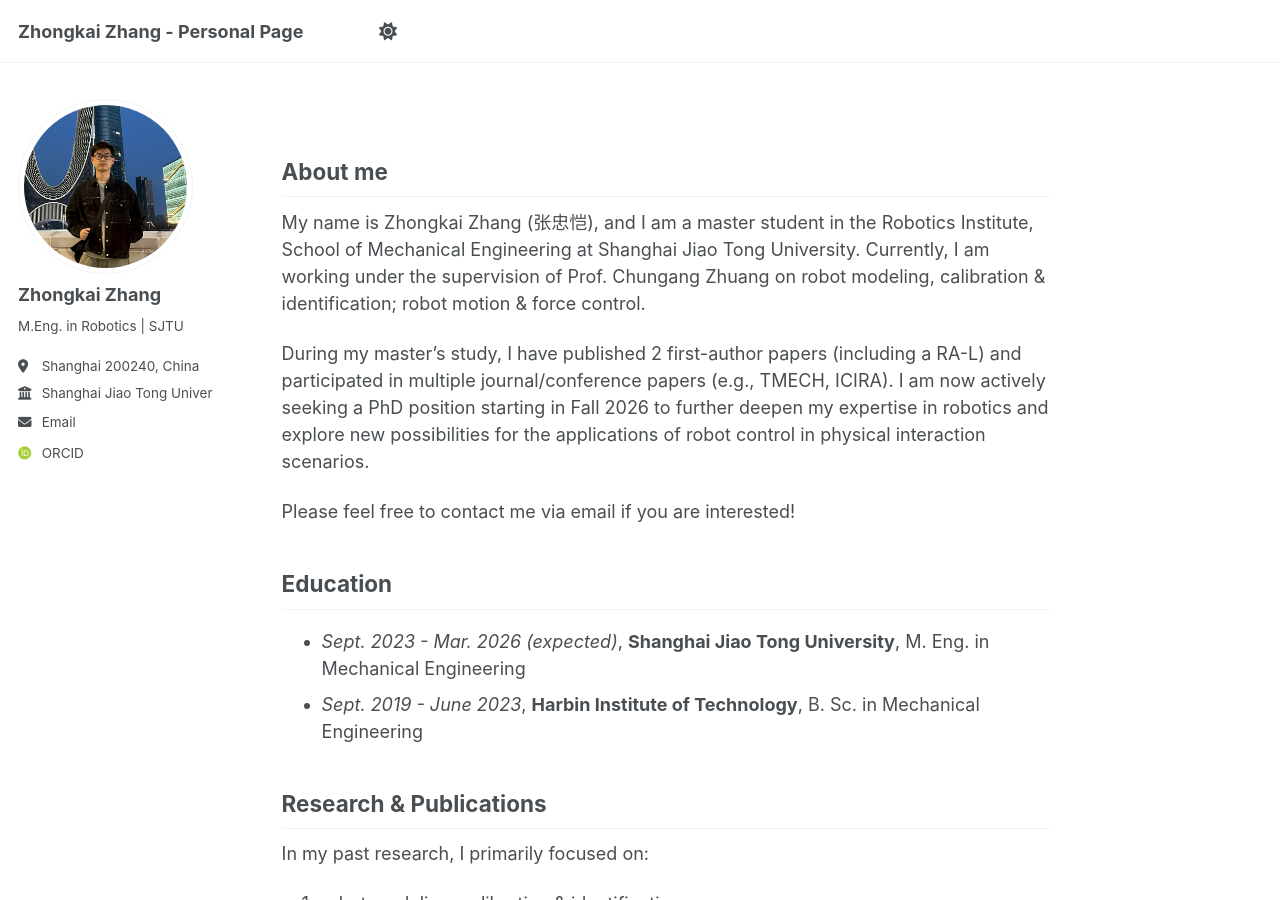
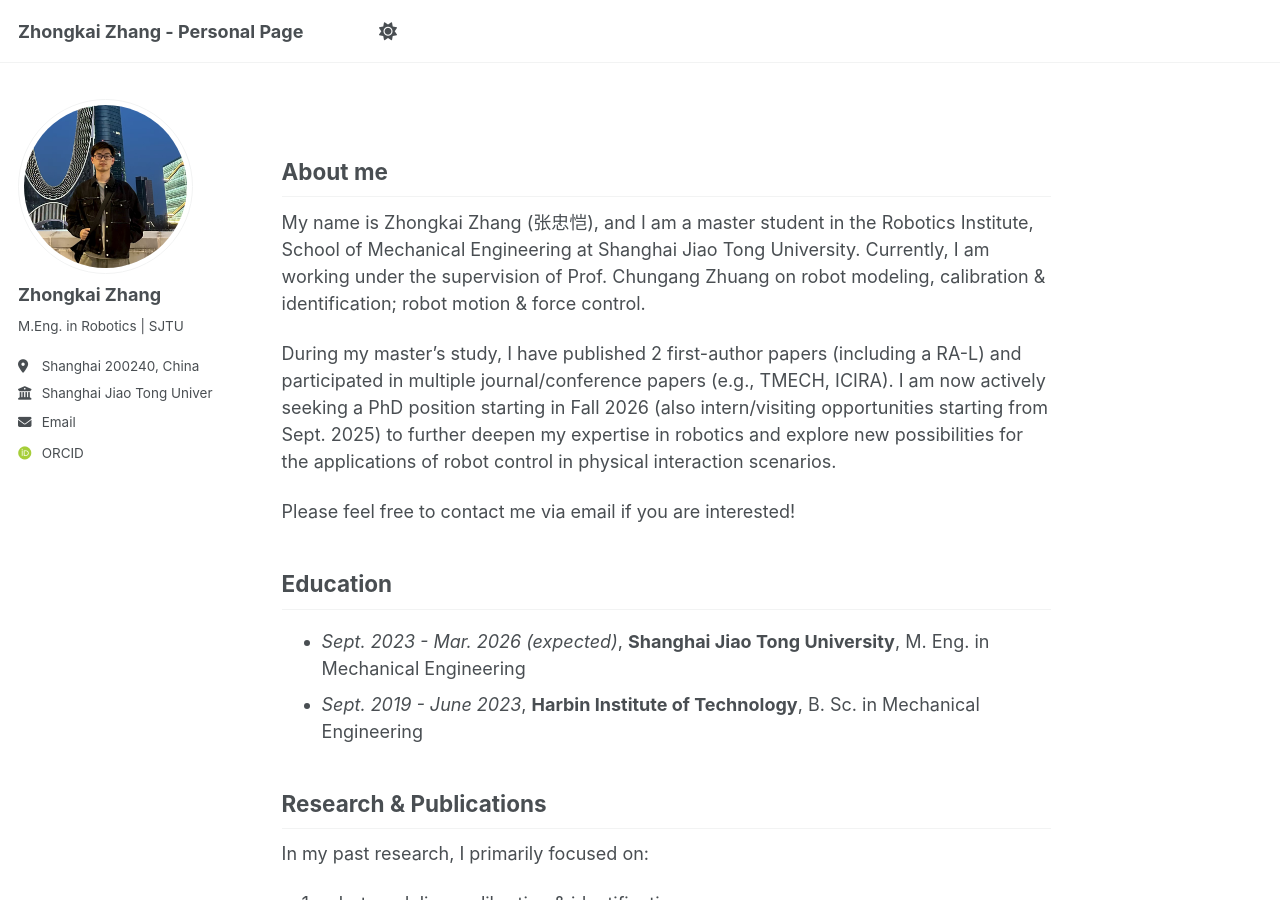
Before and after one commit to V373/blog, a Jekyll site: the page built from _pages/about.md, in a window 1280 px wide and 900 px high. Built offline with Jekyll 4.4.1, drawn with Linux system fonts in a browser that asks for light colours; some web fonts are replaced; a script that is not in the unit is left out.

Commit message:
Update about.md

```diff
--- a/_pages/about.md
+++ b/_pages/about.md
@@ -11,7 +11,7 @@ About me
 ------
 My name is Zhongkai Zhang (张忠恺), and I am a master student in the Robotics Institute, School of Mechanical Engineering at Shanghai Jiao Tong University. Currently, I am working under the supervision of Prof. Chungang Zhuang on robot modeling, calibration & identification; robot motion & force control.
 
-During my master's study, I have published 2 first-author papers (including a RA-L) and participated in multiple journal/conference papers (e.g., TMECH, ICIRA). I am now actively seeking a PhD position starting in Fall 2026 to further deepen my expertise in robotics and explore new possibilities for the applications of robot control in physical interaction scenarios.
+During my master's study, I have published 2 first-author papers (including a RA-L) and participated in multiple journal/conference papers (e.g., TMECH, ICIRA). I am now actively seeking a PhD position starting in Fall 2026 (also intern/visiting opportunities starting from Sept. 2025) to further deepen my expertise in robotics and explore new possibilities for the applications of robot control in physical interaction scenarios.
 
 Please feel free to contact me via email if you are interested!
 
```
